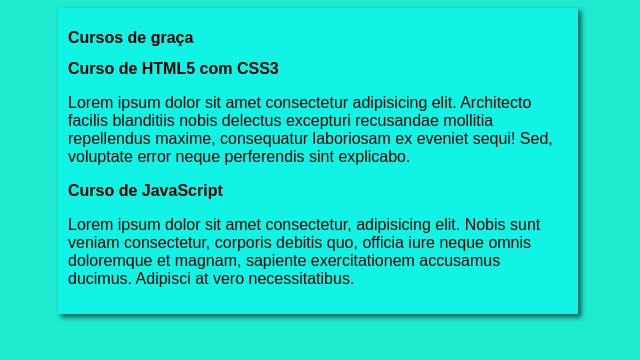
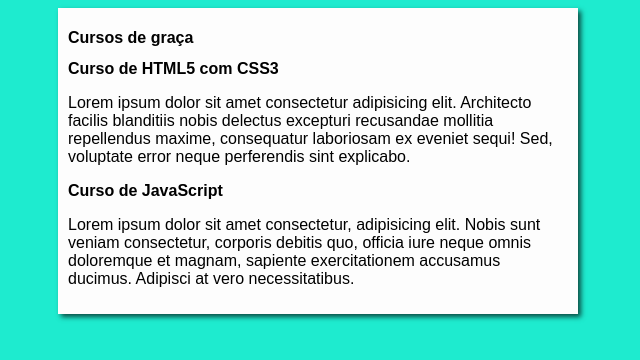
Before and after one commit to EdvaniaPaula/projeto-site, a plain HTML site: page index.html in a window 1280 px wide. Shown: the whole page, without its empty margins (322-962 px from the left). Drawn offline with Linux system fonts and the light colour scheme.

Commit message:
Update sryle.css

```diff
--- a/estilos/sryle.css
+++ b/estilos/sryle.css
@@ -9,7 +9,7 @@ body {
 }
 
 main{
-    background-color: rgba(0, 255, 255, 0.445);
+    background-color: rgb(253, 253, 253);
     width: 500px;
     margin: auto;
     padding: 10px;
```
